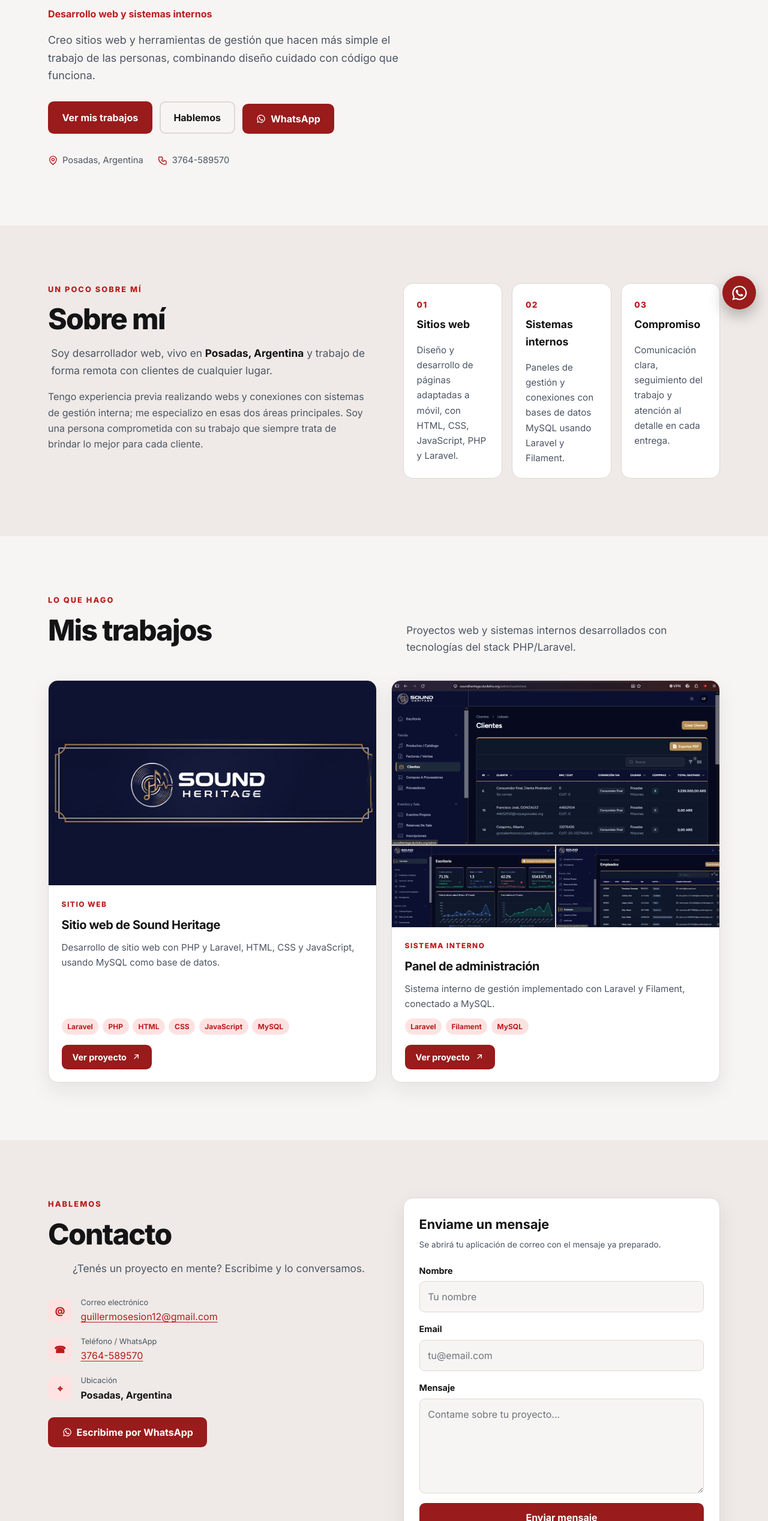
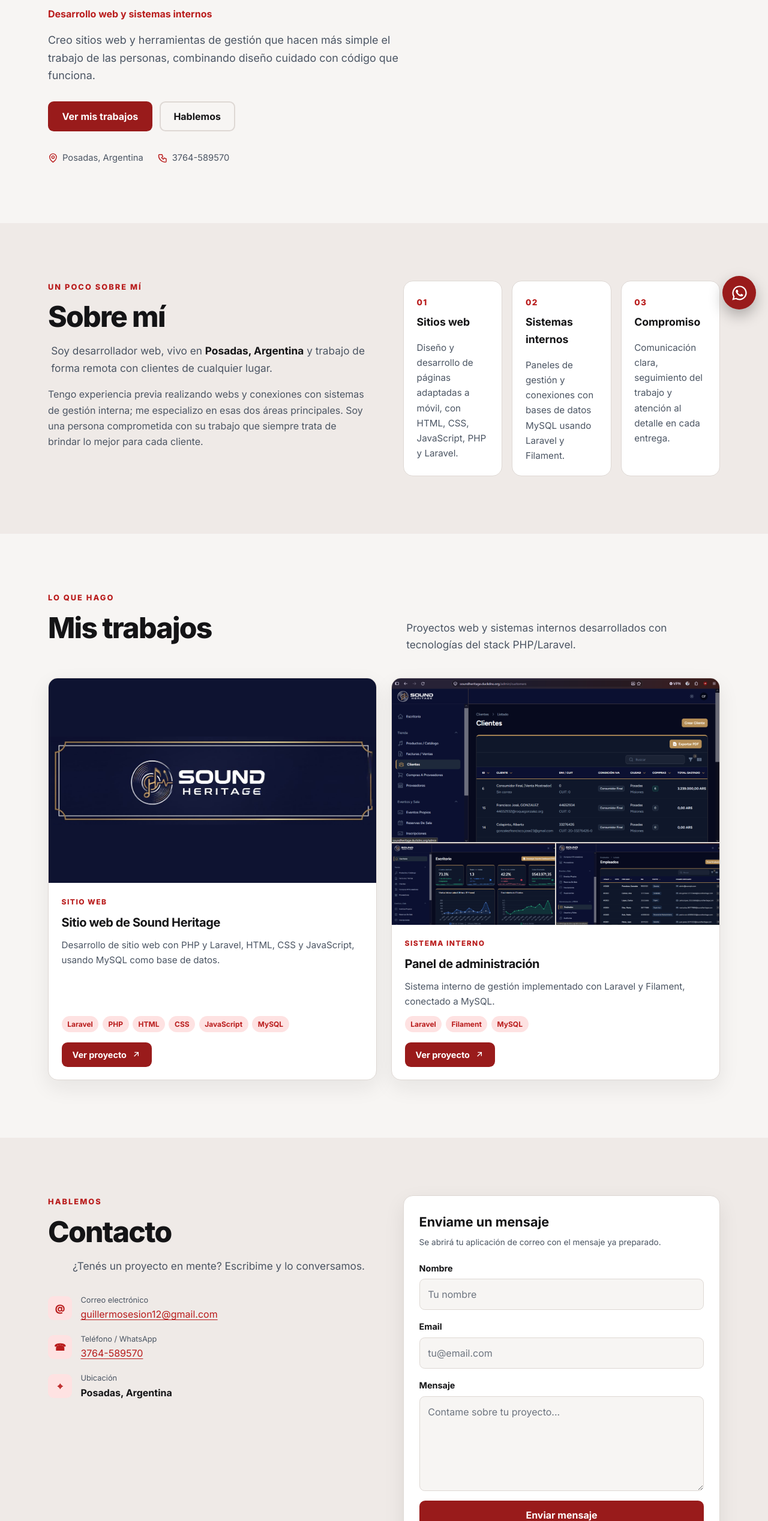
Before and after one commit to guillermodxd49-alt/Miportafolio, a plain HTML site: page index.html in a window 1280 px wide. Shown: the part 264-2800 px from the top of the page at 60% size. Drawn offline with Linux system fonts and the light colour scheme.

Commit message:
Keep only floating WhatsApp button and add real social links

```diff
--- a/index.html
+++ b/index.html
@@ -4,7 +4,7 @@
   PORTFOLIO PERSONAL — index.html
   ============================================================
   CAMBIOS RÁPIDOS (busca con Ctrl+F):
-  [TU LINKEDIN / GITHUB...] -> tus redes sociales
+  [TU GITHUB AQUÍ]         -> tu GitHub (si lo tenés)
   Número de WhatsApp        -> +54 9 3764 589570 (wa.me/5493764589570)
   assets/*                  -> reemplaza por tus propias imágenes
 
@@ -125,15 +125,6 @@
           <div class="hero-acciones">
             <a class="btn btn-primary" href="#trabajos">Ver mis trabajos</a>
             <a class="btn btn-outline" href="#contacto">Hablemos</a>
-            <!-- Botón directo a WhatsApp (mensaje ya preparado) -->
-            <a class="btn btn-whatsapp" href="https://wa.me/5493764589570?text=Hola%2C%20quiero%20consultarte%20sobre%20un%20proyecto"
-               target="_blank" rel="noopener noreferrer"
-               aria-label="Escribirme por WhatsApp (se abre en una pestaña nueva)">
-              <svg viewBox="0 0 24 24" fill="currentColor" aria-hidden="true">
-                <path d="M12.04 2a10 10 0 0 0-8.6 15.04L2 22l5.1-1.4A10 10 0 1 0 12.04 2zm0 18.2a8.2 8.2 0 0 1-4.18-1.14l-.3-.18-3 .79.8-2.93-.2-.31a8.2 8.2 0 1 1 6.88 3.77zm4.5-6.1c-.25-.12-1.46-.72-1.69-.8-.23-.08-.4-.12-.57.12-.17.25-.65.8-.79.97-.15.17-.29.19-.54.06-.25-.12-1.04-.38-1.98-1.22-.73-.65-1.23-1.46-1.37-1.71-.14-.25-.01-.38.11-.5.11-.11.25-.29.37-.44.13-.14.17-.25.25-.42.08-.17.04-.31-.02-.44-.06-.12-.57-1.37-.78-1.88-.2-.5-.41-.43-.57-.44h-.49c-.17 0-.44.06-.67.31-.23.25-.88.86-.88 2.1s.9 2.44 1.03 2.61c.13.17 1.78 2.71 4.31 3.8.6.26 1.07.42 1.44.54.6.19 1.15.16 1.58.1.48-.07 1.46-.6 1.67-1.17.2-.58.2-1.07.14-1.18-.06-.1-.23-.16-.48-.28z"></path>
-              </svg>
-              WhatsApp
-            </a>
           </div>
 
           <ul class="hero-datos" aria-label="Datos principales">
@@ -292,17 +283,6 @@
               <div><span>Ubicación</span><strong>Posadas, Argentina</strong></div>
             </li>
           </ul>
-
-          <!-- Botón directo a WhatsApp dentro de Contacto -->
-          <a class="btn btn-whatsapp btn-contacto-whatsapp"
-             href="https://wa.me/5493764589570?text=Hola%2C%20quiero%20consultarte%20sobre%20un%20proyecto"
-             target="_blank" rel="noopener noreferrer"
-             aria-label="Escribirme por WhatsApp (se abre en una pestaña nueva)">
-            <svg viewBox="0 0 24 24" fill="currentColor" aria-hidden="true">
-              <path d="M12.04 2a10 10 0 0 0-8.6 15.04L2 22l5.1-1.4A10 10 0 1 0 12.04 2zm0 18.2a8.2 8.2 0 0 1-4.18-1.14l-.3-.18-3 .79.8-2.93-.2-.31a8.2 8.2 0 1 1 6.88 3.77zm4.5-6.1c-.25-.12-1.46-.72-1.69-.8-.23-.08-.4-.12-.57.12-.17.25-.65.8-.79.97-.15.17-.29.19-.54.06-.25-.12-1.04-.38-1.98-1.22-.73-.65-1.23-1.46-1.37-1.71-.14-.25-.01-.38.11-.5.11-.11.25-.29.37-.44.13-.14.17-.25.25-.42.08-.17.04-.31-.02-.44-.06-.12-.57-1.37-.78-1.88-.2-.5-.41-.43-.57-.44h-.49c-.17 0-.44.06-.67.31-.23.25-.88.86-.88 2.1s.9 2.44 1.03 2.61c.13.17 1.78 2.71 4.31 3.8.6.26 1.07.42 1.44.54.6.19 1.15.16 1.58.1.48-.07 1.46-.6 1.67-1.17.2-.58.2-1.07.14-1.18-.06-.1-.23-.16-.48-.28z"></path>
-            </svg>
-            Escribime por WhatsApp
-          </a>
         </div>
 
         <form class="formulario reveal" id="form-contacto"
@@ -348,12 +328,11 @@
       </div>
 
       <div>
-        <!-- CAMBIAR: reemplaza href="#" por tus URLs y elimina data-placeholder -->
         <h2 class="footer-titulo">Encontrame en</h2>
         <ul class="redes">
-          <li><a href="#" data-placeholder="LinkedIn">LinkedIn <span>[TU LINK AQUÍ]</span></a></li>
+          <li><a href="https://www.linkedin.com/in/tiago-guillermo-leiva/" target="_blank" rel="noopener noreferrer">LinkedIn</a></li>
           <li><a href="#" data-placeholder="GitHub">GitHub <span>[TU LINK AQUÍ]</span></a></li>
-          <li><a href="#" data-placeholder="Instagram">Instagram <span>[TU LINK AQUÍ]</span></a></li>
+          <li><a href="https://www.instagram.com/gsesion_12?hvrq=Y3lndjFzcjg1aWJh" target="_blank" rel="noopener noreferrer">Instagram</a></li>
         </ul>
         <p class="form-estado" id="footer-estado" role="status"></p>
       </div>
@@ -367,7 +346,7 @@
 
   <!-- Botón flotante de WhatsApp: siempre accesible desde cualquier sección -->
   <a class="whatsapp-flotante"
-     href="https://wa.me/5493764589570?text=Hola%2C%20quiero%20consultarte%20sobre%20un%20proyecto"
+     href="https://wa.me/5493764589570?text=hola%20vengo%20de%20la%20web"
      target="_blank" rel="noopener noreferrer"
      aria-label="Abrir chat de WhatsApp" title="Escribime por WhatsApp">
     <svg viewBox="0 0 24 24" fill="currentColor" aria-hidden="true">
--- a/styles.css
+++ b/styles.css
@@ -236,10 +236,6 @@ strong { color: var(--texto); }
 .hero-datos li { display: inline-flex; align-items: center; gap: .45rem; }
 .hero-datos svg { width: 1.05rem; height: 1.05rem; color: var(--acento); }
 
-/* Botón de WhatsApp (en claro usa el rojo de la paleta; en oscuro, verde) */
-.btn-whatsapp { margin-top: .25rem; }
-.btn-contacto-whatsapp { margin-top: 1.5rem; }
-
 /* ---------- 6. SOBRE MÍ ---------- */
 .sobre-grid { display: grid; gap: 2.5rem; }
 .sobre-grid p:not(.eyebrow):not(.section-bajada) { color: var(--texto-suave); margin-top: 1rem; }
```
